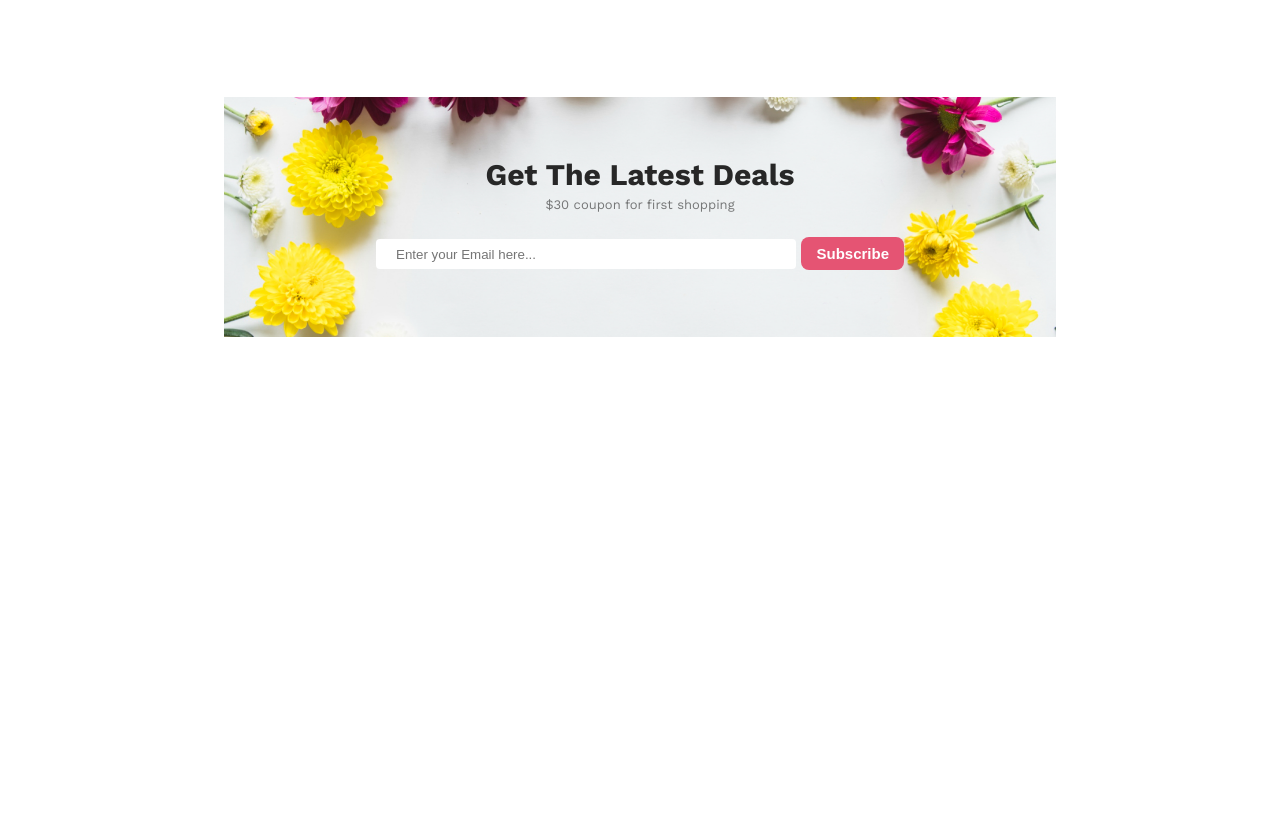
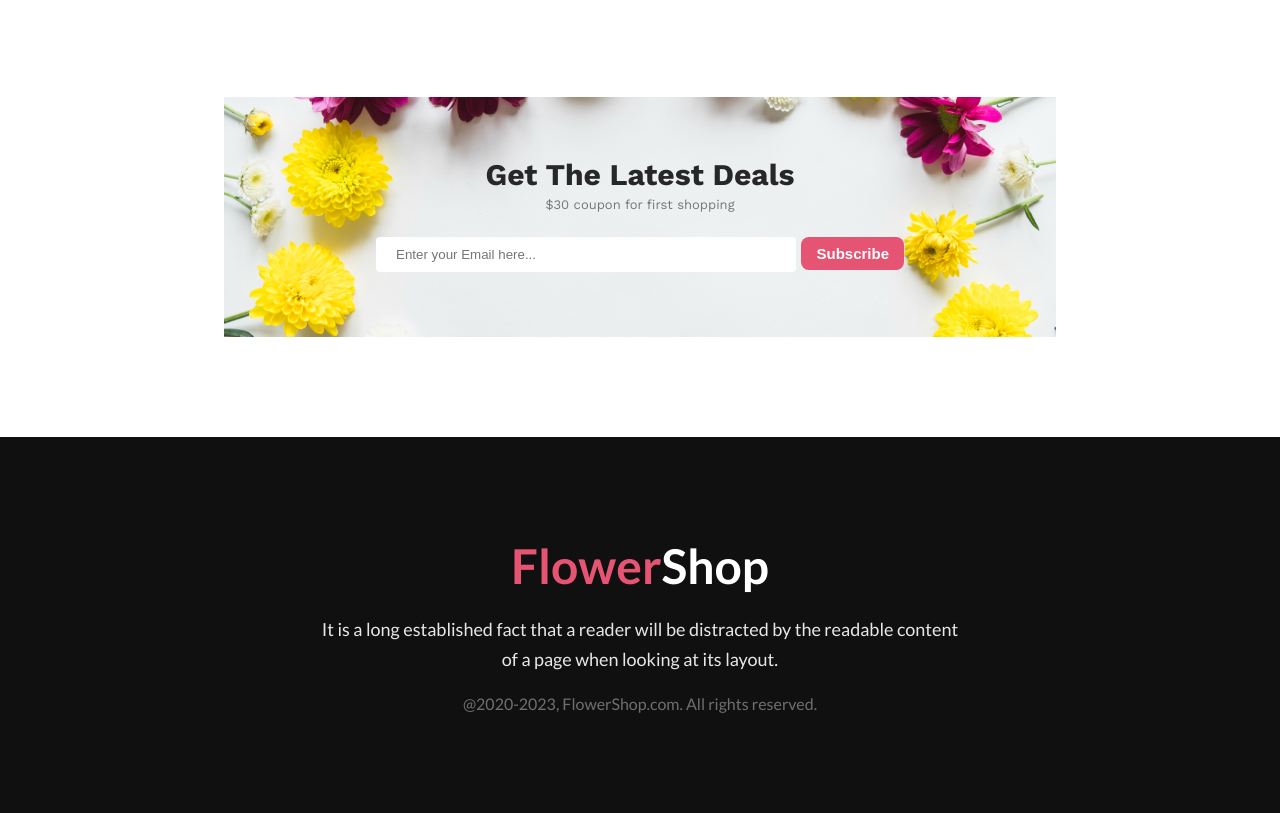
Before and after one commit to hafizur45/flower-shop, a plain HTML site: page index.html in a window 1280 px wide. Shown: the part 2154-2967 px from the top of the page. Before the commit the page ends 2591 px from the top, so only its background shows below. Drawn offline with nearby package versions, Linux system fonts and the light colour scheme; a web font is replaced by a local one.

Commit message:
finish task

```diff
--- a/index.html
+++ b/index.html
@@ -126,6 +126,12 @@
 
     <footer>
 
+        <div class="footer-description">
+            <h1 class="footer-title">Flower<span style="color: white;">Shop</span></h1>
+            <p class="footer-para">It is a long established fact that a reader will be distracted by the readable content of a page when looking at its layout.</p>
+            <p class="footer-copy">@2020-2023, FlowerShop.com. All rights reserved. </p>
+        </div>
+
     </footer>
 
 </body>
--- a/style.css
+++ b/style.css
@@ -353,7 +353,7 @@ margin-bottom: 20px;
 }
 .form input[type="email"]{
     width: 400px;
-   height: 30px;
+   height: 35\px;
    border-radius: 4px;
    padding-left: 20px;
 background: #FFF;
@@ -372,3 +372,40 @@ font-size: 15px;
 font-weight: 700;
 border: 0;
 }
+.footer-description{
+    background: #111010;
+    padding-top: 100px;
+}
+.footer-title{
+    color: #E55473;
+   text-align: center;
+   font-family: Lato;
+font-size: 48px;
+font-weight: 800;
+margin-bottom: 20px;
+
+
+
+}
+.footer-para{
+color: rgba(255, 255, 255, 0.90);
+text-align: center;
+font-family: Lato;
+font-size: 18px;
+font-style: normal;
+font-weight: 400;
+line-height: 30px;
+width: 50%;
+margin: auto;
+margin-bottom: 20px;
+}
+.footer-copy{
+    color: rgba(255, 255, 255, 0.40);
+text-align: center;
+font-family: Lato;
+font-size: 16px;
+font-style: normal;
+font-weight: 400;
+line-height: normal;
+padding-bottom: 100px;
+}
```
